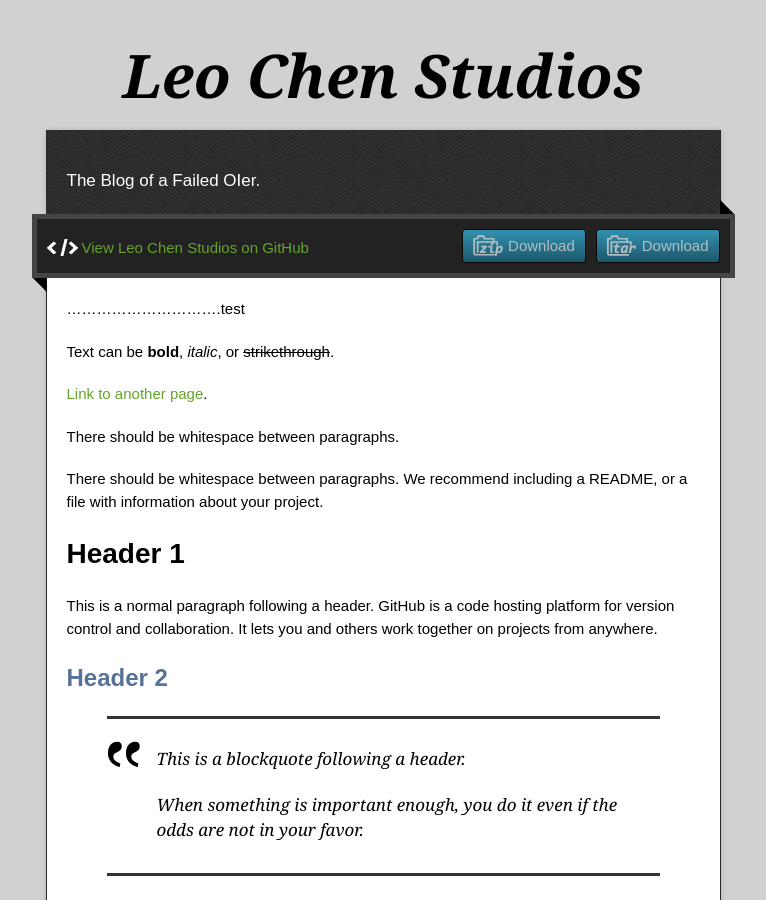
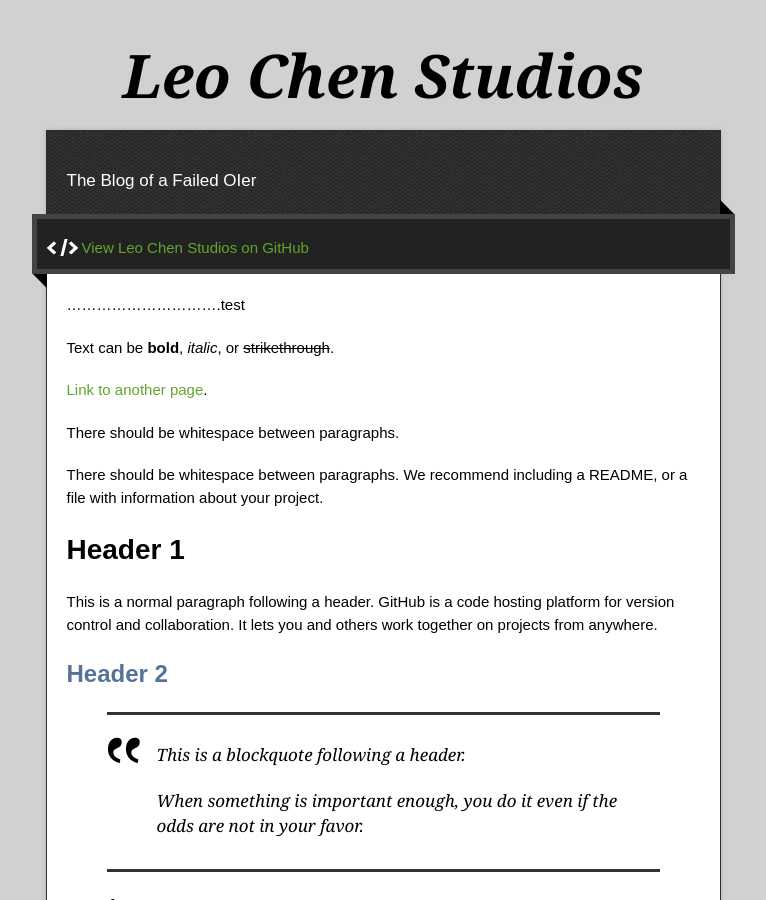
Before and after one commit to leostrange05/Blog, a Jekyll site: the page built from index.md, in a window 1280 px wide and 900 px high. Shown: the whole window, without its empty margins (257-1023 px from the left). Built offline with Jekyll 4.4.1, drawn with Linux system fonts in a browser that asks for light colours.

Commit message:
Update _config.yml

```diff
--- a/_config.yml
+++ b/_config.yml
@@ -1,5 +1,5 @@
 title: Leo Chen Studios
-description: The Blog of a Failed OIer.
-show_downloads: true
+description: The Blog of a Failed OIer
+show_downloads: false
 google_analytics:
 theme: jekyll-theme-time-machine
```
